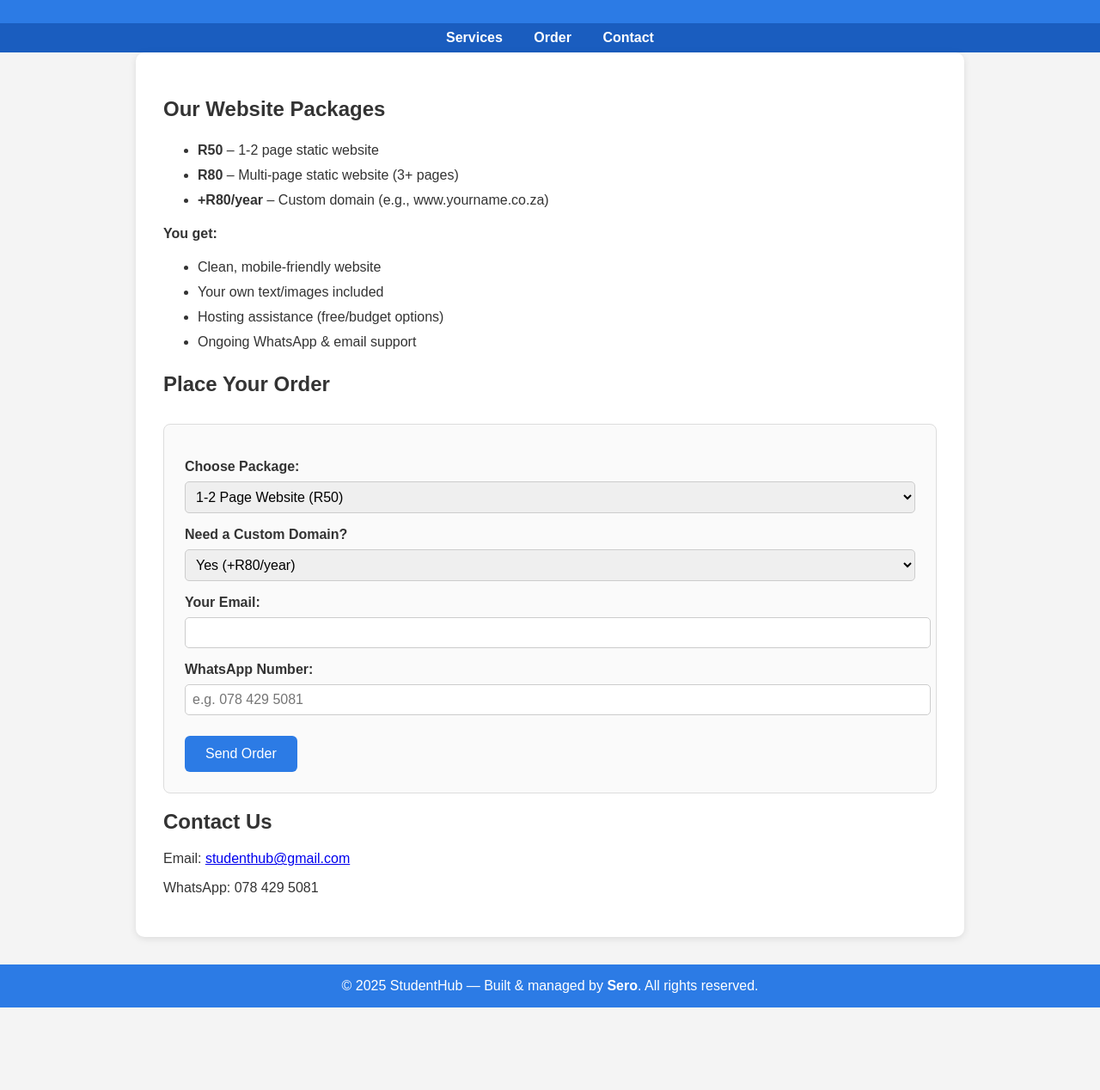
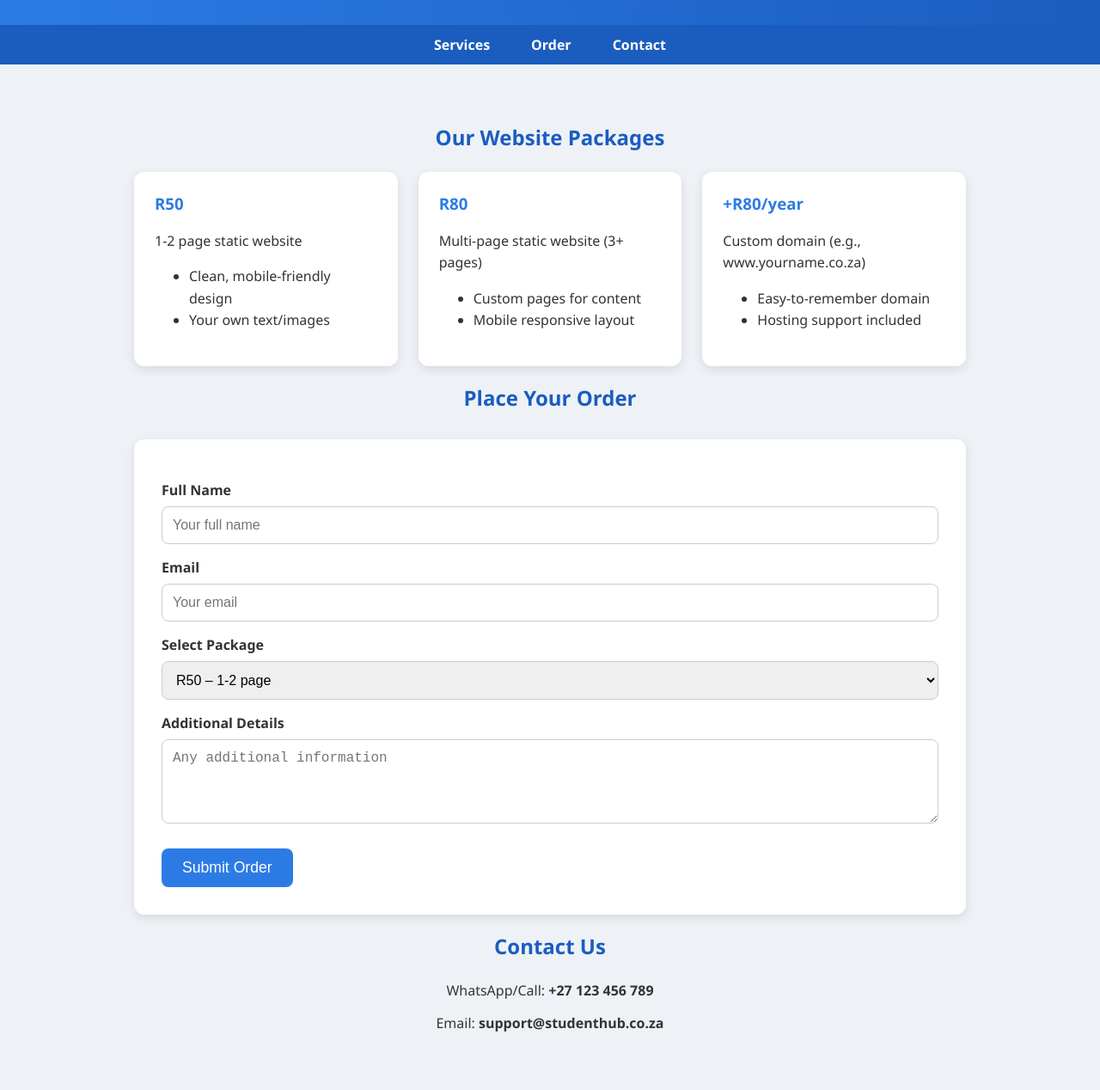
Before and after one commit to Preasx24/Sni-host-generator, a plain HTML site: page web-development.html in a window 1280 px wide. Shown: the part 125-1393 px from the top of the page at 86% size. Before the commit the page ends 1297 px from the top, so only its background shows below. Drawn offline with Linux system fonts and the light colour scheme.

Commit message:
Update web-development.html

```diff
--- a/web-development.html
+++ b/web-development.html
@@ -5,154 +5,245 @@
   <meta name="viewport" content="width=device-width, initial-scale=1.0" />
   <title>StudentHub Services</title>
   <meta name="author" content="Sero">
-  <meta name="copyright" content="This site and its content are owned by StudentHub - 2025">
+  <meta name="copyright" content="This site and its content are owned by DTECH - 2025">
   <meta name="creator" content="StudentHub">
   <style>
+    * {
+      box-sizing: border-box;
+    }
+
     body {
-      font-family: Arial, sans-serif;
-      background: #f4f4f4;
+      font-family: 'Segoe UI', Tahoma, Geneva, Verdana, sans-serif;
+      background: #eef2f7;
       margin: 0;
-      padding: 0;
       color: #333;
     }
+
     header {
-      background: #2c7be5;
-      color: #fff;
-      padding: 1.2rem;
+      background: linear-gradient(90deg, #2c7be5, #1a5dbf);
+      color: white;
+      padding: 2rem 1rem;
       text-align: center;
+      box-shadow: 0 4px 10px rgba(0,0,0,0.1);
     }
+
+    header h1 {
+      margin: 0 0 0.5rem;
+      font-size: 2.5rem;
+    }
+
+    header p {
+      margin: 0;
+      font-size: 1.2rem;
+      font-weight: 300;
+    }
+
     nav {
+      display: flex;
+      justify-content: center;
       background: #1a5dbf;
-      padding: 0.5rem;
-      text-align: center;
+      padding: 0.75rem 0;
+      position: sticky;
+      top: 0;
+      z-index: 100;
     }
+
     nav a {
       color: white;
       text-decoration: none;
-      margin: 0 1rem;
+      margin: 0 1.5rem;
+      font-weight: bold;
+      transition: 0.3s;
+    }
+
+    nav a:hover {
+      text-decoration: underline;
+      color: #ffdd57;
+    }
+
+    .container {
+      max-width: 1000px;
+      margin: 2rem auto;
+      padding: 1rem;
+    }
+
+    .services-grid {
+      display: grid;
+      grid-template-columns: repeat(auto-fit, minmax(250px, 1fr));
+      gap: 1.5rem;
+    }
+
+    .service-card {
+      background: white;
+      padding: 1.5rem;
+      border-radius: 12px;
+      box-shadow: 0 4px 12px rgba(0,0,0,0.1);
+      transition: 0.3s;
+    }
+
+    .service-card:hover {
+      transform: translateY(-5px);
+      box-shadow: 0 6px 18px rgba(0,0,0,0.15);
+    }
+
+    .service-card h3 {
+      margin-top: 0;
+      color: #2c7be5;
+    }
+
+    .service-card p, .service-card li {
+      line-height: 1.6;
+    }
+
+    section h2 {
+      text-align: center;
+      margin-bottom: 1.5rem;
+      color: #1a5dbf;
+    }
+
+    form {
+      background: white;
+      padding: 2rem;
+      border-radius: 12px;
+      box-shadow: 0 4px 12px rgba(0,0,0,0.1);
+      margin-top: 2rem;
+    }
+
+    form label {
+      display: block;
+      margin: 1rem 0 0.5rem;
       font-weight: bold;
     }
-    nav a:hover {
-      text-decoration: underline;
+
+    form input, form select, form textarea {
+      width: 100%;
+      padding: 0.75rem;
+      border: 1px solid #ccc;
+      border-radius: 8px;
+      font-size: 1rem;
+      transition: 0.3s;
     }
-    .container {
-      padding: 2rem;
-      max-width: 900px;
-      margin: auto;
-      background: white;
-      box-shadow: 0 2px 8px rgba(0,0,0,0.1);
-      border-radius: 10px;
+
+    form input:focus, form select:focus, form textarea:focus {
+      border-color: #2c7be5;
+      outline: none;
     }
-    footer {
-      text-align: center;
-      padding: 1rem;
-      background: #2c7be5;
-      color: white;
-      margin-top: 2rem;
-    }
-    ul {
-      line-height: 1.8;
-    }
-    form {
-      margin-top: 2rem;
-      background: #fafafa;
-      padding: 1.5rem;
-      border: 1px solid #ddd;
-      border-radius: 8px;
-    }
-    form label {
-      display: block;
-      margin-top: 1rem;
-      font-weight: bold;
-    }
-    form input, form select {
-      width: 100%;
-      padding: 0.5rem;
-      margin-top: 0.5rem;
-      border: 1px solid #ccc;
-      border-radius: 5px;
-      font-size: 1rem;
-    }
+
     form button {
       margin-top: 1.5rem;
       padding: 0.75rem 1.5rem;
-      background-color: #2c7be5;
+      background: #2c7be5;
       color: white;
       border: none;
-      border-radius: 6px;
-      font-size: 1rem;
+      border-radius: 8px;
+      font-size: 1.1rem;
       cursor: pointer;
+      transition: 0.3s;
     }
+
     form button:hover {
-      background-color: #1a5dbf;
+      background: #1a5dbf;
+    }
+
+    footer {
+      text-align: center;
+      padding: 1.5rem;
+      background: #2c7be5;
+      color: white;
+      margin-top: 3rem;
+    }
+
+    @media (max-width: 600px) {
+      header h1 {
+        font-size: 2rem;
+      }
+
+      nav a {
+        margin: 0 0.75rem;
+      }
     }
   </style>
 </head>
 <body>
+
   <header>
     <h1>StudentHub</h1>
     <p>Affordable & Smart Digital Solutions for Students</p>
   </header>
+
   <nav>
     <a href="#services">Services</a>
     <a href="#order">Order</a>
     <a href="#contact">Contact</a>
   </nav>
+
   <div class="container">
+    <!-- Services Section -->
     <section id="services">
       <h2>Our Website Packages</h2>
-      <ul>
-        <li><strong>R50</strong> – 1-2 page static website</li>
-        <li><strong>R80</strong> – Multi-page static website (3+ pages)</li>
-        <li><strong>+R80/year</strong> – Custom domain (e.g., www.yourname.co.za)</li>
-      </ul>
-      <p><strong>You get:</strong></p>
-      <ul>
-        <li>Clean, mobile-friendly website</li>
-        <li>Your own text/images included</li>
-        <li>Hosting assistance (free/budget options)</li>
-        <li>Ongoing WhatsApp & email support</li>
-      </ul>
+      <div class="services-grid">
+        <div class="service-card">
+          <h3>R50</h3>
+          <p>1-2 page static website</p>
+          <ul>
+            <li>Clean, mobile-friendly design</li>
+            <li>Your own text/images</li>
+          </ul>
+        </div>
+        <div class="service-card">
+          <h3>R80</h3>
+          <p>Multi-page static website (3+ pages)</p>
+          <ul>
+            <li>Custom pages for content</li>
+            <li>Mobile responsive layout</li>
+          </ul>
+        </div>
+        <div class="service-card">
+          <h3>+R80/year</h3>
+          <p>Custom domain (e.g., www.yourname.co.za)</p>
+          <ul>
+            <li>Easy-to-remember domain</li>
+            <li>Hosting support included</li>
+          </ul>
+        </div>
+      </div>
     </section>
 
+    <!-- Order Form -->
     <section id="order">
       <h2>Place Your Order</h2>
-      <form action="https://formsubmit.co/studenthub@gmail.com" method="POST">
-        <!-- Hidden inputs -->
-        <input type="hidden" name="_next" value="thankyou.html">
-        <input type="hidden" name="_captcha" value="false">
+      <form>
+        <label for="name">Full Name</label>
+        <input type="text" id="name" placeholder="Your full name" required>
 
-        <label for="service">Choose Package:</label>
-        <select id="service" name="Service" required>
-          <option value="1-2 Page Website (R50)">1-2 Page Website (R50)</option>
-          <option value="Multi-Page Website (R80)">Multi-Page Website (R80)</option>
+        <label for="email">Email</label>
+        <input type="email" id="email" placeholder="Your email" required>
+
+        <label for="package">Select Package</label>
+        <select id="package">
+          <option value="r50">R50 – 1-2 page</option>
+          <option value="r80">R80 – Multi-page</option>
+          <option value="domain">+R80/year – Custom Domain</option>
         </select>
 
-        <label for="domain">Need a Custom Domain?</label>
-        <select id="domain" name="Custom Domain" required>
-          <option value="Yes">Yes (+R80/year)</option>
-          <option value="No">No</option>
-        </select>
+        <label for="details">Additional Details</label>
+        <textarea id="details" rows="4" placeholder="Any additional information"></textarea>
 
-        <label for="email">Your Email:</label>
-        <input type="email" id="email" name="Email" required />
-
-        <label for="whatsapp">WhatsApp Number:</label>
-        <input type="text" id="whatsapp" name="WhatsApp" placeholder="e.g. 078 429 5081" required />
-
-        <button type="submit">Send Order</button>
+        <button type="submit">Submit Order</button>
       </form>
     </section>
 
+    <!-- Contact Section -->
     <section id="contact">
       <h2>Contact Us</h2>
-      <p>Email: <a href="mailto:studenthub@gmail.com">studenthub@gmail.com</a></p>
-      <p>WhatsApp: 078 429 5081</p>
+      <p style="text-align:center;">WhatsApp/Call: <strong>+27 123 456 789</strong></p>
+      <p style="text-align:center;">Email: <strong>support@studenthub.co.za</strong></p>
     </section>
   </div>
 
   <footer>
     &copy; 2025 StudentHub — Built & managed by <strong>Sero</strong>. All rights reserved.
   </footer>
+
 </body>
 </html>
```
